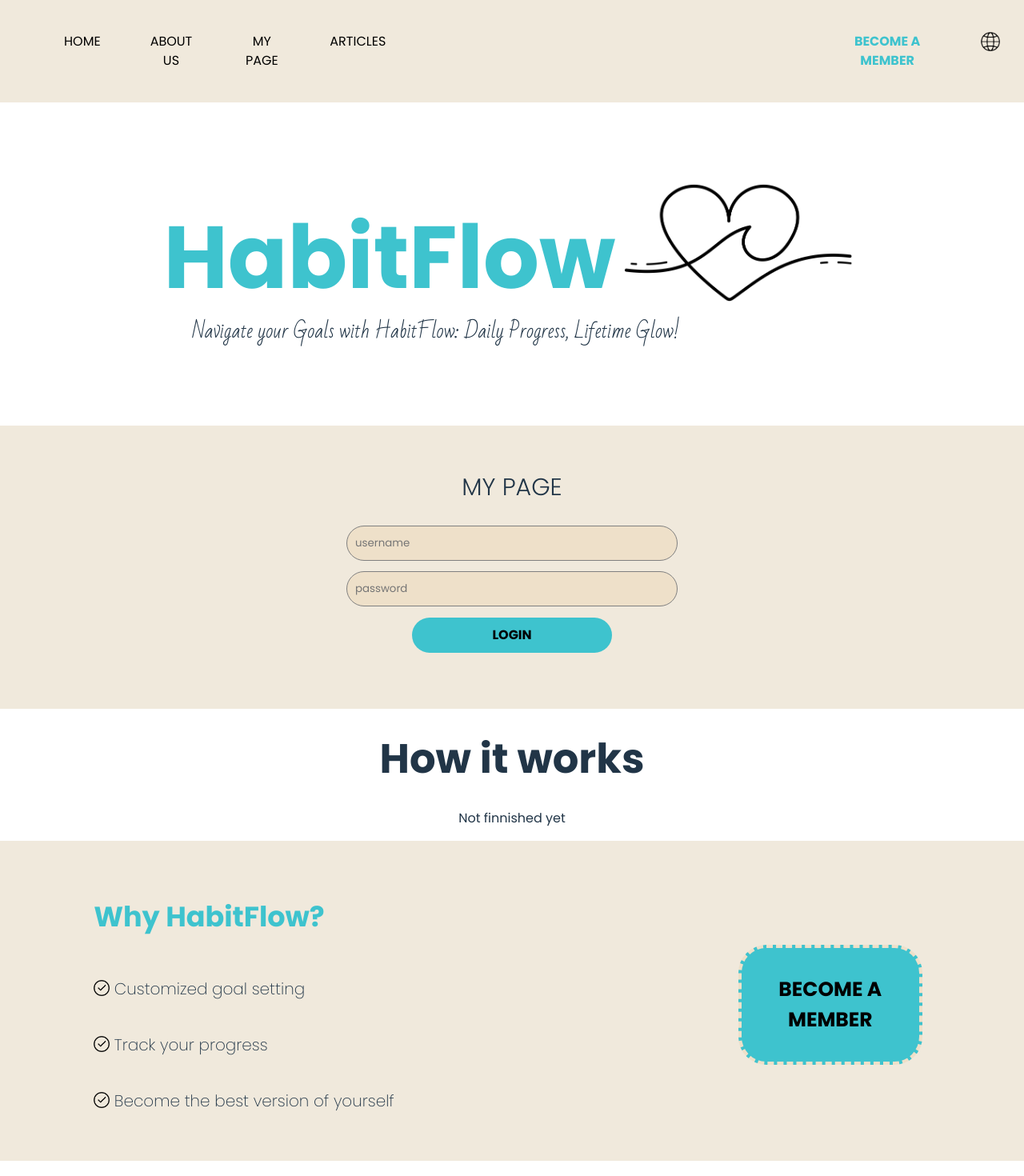
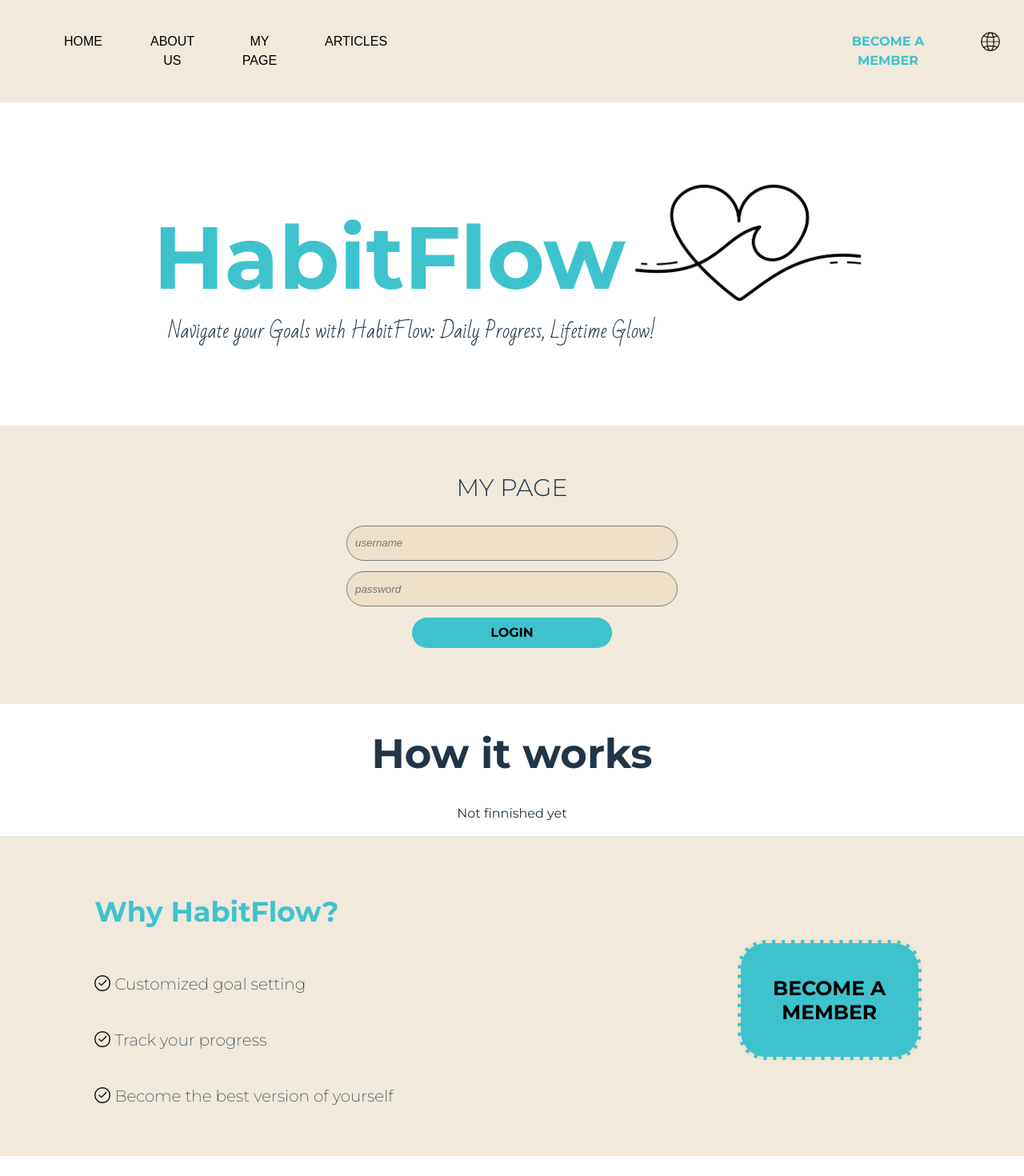
Before and after one commit to Technigo/final-boiler-plate-monorepo, a React (Vite) app in the folder frontend/: page / in a window 1280 px wide. Shown: the top 1470 px of the page at 80% size. Built offline with nearby package versions, Linux system fonts and the light colour scheme.

Commit message:
changed to font montserrat in hope italic would work, it didn't lol

```diff
--- a/frontend/index.html
+++ b/frontend/index.html
@@ -7,7 +7,7 @@
   <meta name="viewport" content="width=device-width, initial-scale=1.0" />
   <title>HabitFlow</title>
   <link rel="stylesheet"
-    href="https://fonts.googleapis.com/css2?family=Poppins:wght@200;300;400;700&ital@200;300;400;700&display=swap">
+    href="https://fonts.googleapis.com/css2?family=Montserrat:wght@200;300;400;500;600;700&ital@200;300;400;500;600;700&display=swap">
 
 
   <link rel="stylesheet" href="https://fonts.googleapis.com/css2?family=Bad+Script&display=swap">
--- a/frontend/src/App.css
+++ b/frontend/src/App.css
@@ -66,19 +66,19 @@ body {
 h1 {
   font-size: 3.2em;
   line-height: 1.1;
-  font-family: 'Poppins', sans-serif;
+  font-family: 'Montserrat', sans-serif;
 }
 
 h2 {
-  font-family: 'Poppins', sans-serif;
+  font-family: 'Montserrat', sans-serif;
 }
 
 h3 {
-  font-family: 'Poppins', sans-serif;
+  font-family: 'Montserrat', sans-serif;
 }
 
 p {
-  font-family: 'Poppins', sans-serif;
+  font-family: 'Montserrat', sans-serif;
 }
 
 button {
--- a/frontend/src/components/css/footer.css
+++ b/frontend/src/components/css/footer.css
@@ -16,7 +16,7 @@
 }
 
 .footer h3 {
-    font-family: 'Poppins', sans-serif;
+    font-family: 'Montserrat', sans-serif;
     font-weight: 700;
     color: #3EC3CE;
     margin-left: 1000px;
@@ -29,7 +29,7 @@
 
 .footer-link {
     padding: 10px;
-    font-family: 'Poppins', sans-serif;
+    font-family: 'Montserrat', sans-serif;
     text-transform: uppercase;
     border: none;
     background-color: none;
--- a/frontend/src/components/css/header.css
+++ b/frontend/src/components/css/header.css
@@ -29,5 +29,5 @@
 .header-quote {
     text-align: center;
     margin-top: -80px;
-    margin-left: -190px;
+    margin-left: -250px;
 }
--- a/frontend/src/components/css/loginform.css
+++ b/frontend/src/components/css/loginform.css
@@ -29,7 +29,6 @@
     background-color: #EEE0C9;
     border-radius: 25px;
     border: 1px solid grey;
-    font-family: 'Poppins', sans-serif;
     font-style: italic;
     text-transform: lowercase;
 }
@@ -37,7 +36,7 @@
 /* Login-button */
 .login {
     color: black;
-    font-family: 'Poppins', sans-serif;
+    font-family: 'Montserrat', sans-serif;
     font-weight: 700;
     text-transform: uppercase;
     border-radius: 25px;
@@ -49,7 +48,7 @@
 
 .login:hover {
     color: black;
-    font-family: 'Poppins', sans-serif;
+    font-family: 'Montserrat', sans-serif;
     font-weight: 700;
     text-transform: uppercase;
     border-radius: 25px;
--- a/frontend/src/components/css/navbar.css
+++ b/frontend/src/components/css/navbar.css
@@ -27,7 +27,7 @@
 }
 
 .member {
-    font-family: 'Poppins', sans-serif;
+    font-family: 'Montserrat', sans-serif;
     font-weight: 700;
     color: #3EC3CE;
     justify-self: flex-end;
--- a/frontend/src/components/css/notfoundpage.css
+++ b/frontend/src/components/css/notfoundpage.css
@@ -14,7 +14,7 @@
     color: black;
     border: 4px dashed #EEE0C9;
     border-radius: 25px;
-    font-family: 'Poppins', sans-serif;
+    font-family: 'Montserrat', sans-serif;
     font-weight: 700;
     font-size: 25px;
     text-transform: uppercase;
--- a/frontend/src/components/css/whyhabit.css
+++ b/frontend/src/components/css/whyhabit.css
@@ -15,7 +15,6 @@
 
 .why-container h2 {
     color: #3EC3CE;
-    font-family: 'Poppins', sans-serif;
     font-weight: 700;
     font-size: 35px;
 }
@@ -28,7 +27,6 @@
 }
 
 .why-container h3 {
-    font-family: 'Poppins', sans-serif;
     font-weight: 200;
     font-style: italic;
     font-size: 20px;
@@ -40,7 +38,7 @@
     color: black;
     border: 4px dashed #EEE0C9;
     border-radius: 35px;
-    font-family: 'Poppins', sans-serif;
+    font-family: 'Montserrat', sans-serif;
     font-weight: 700;
     font-size: 25px;
     text-transform: uppercase;
```
